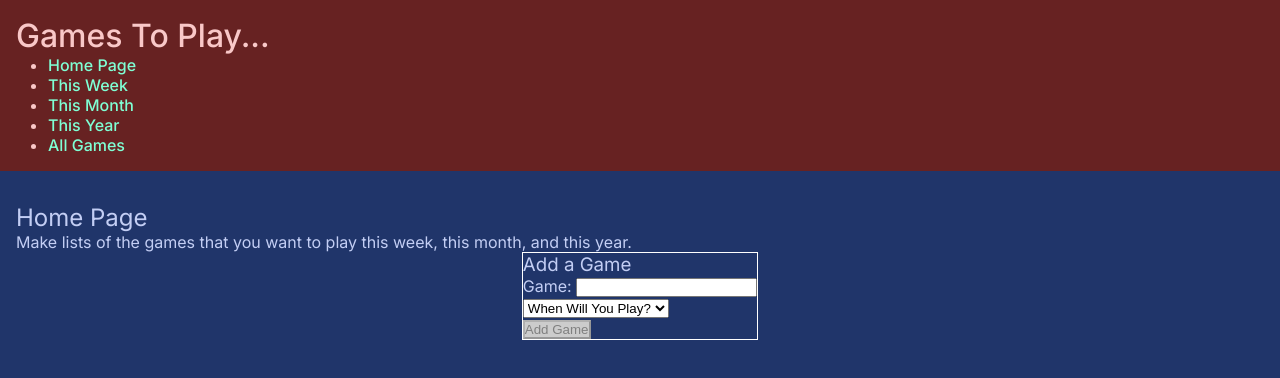
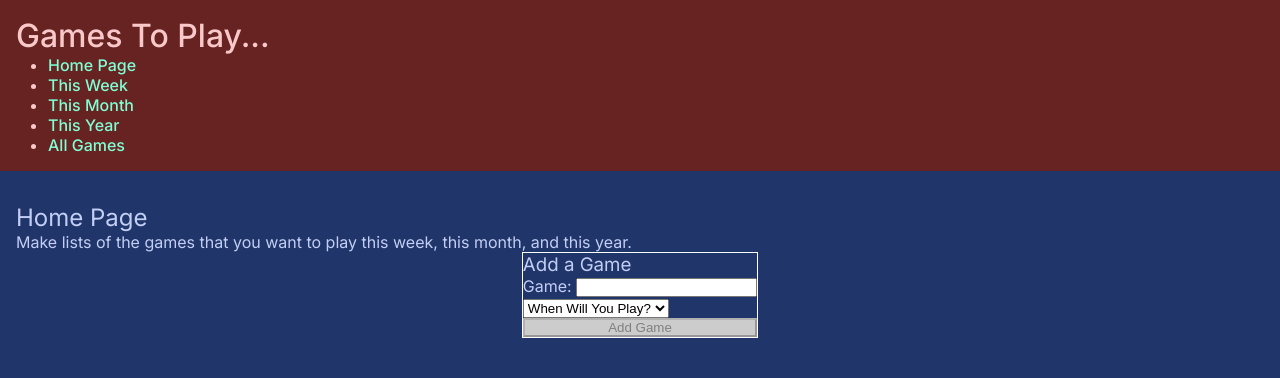
Before and after one commit to franco-ortega/to-do-games, a Next.js app: page / in a window 1280 px wide. Shown: the top 378 px of the page. Built offline with nearby package versions, Linux system fonts and the light colour scheme.

Commit message:
remove p tags from AddGame and create column layout with flex

```diff
--- a/components/addGame/AddGame.module.scss
+++ b/components/addGame/AddGame.module.scss
@@ -4,6 +4,9 @@
 
   margin: auto;
 
+  display: flex;
+  flex-direction: column;
+
   h3 {
     font-weight: 400;
   }
--- a/components/addGame/AddGame.tsx
+++ b/components/addGame/AddGame.tsx
@@ -30,7 +30,6 @@ export default function AddGame() {
   return (
     <form className={styles.AddGame} onSubmit={addGame}>
       <h3>Add a Game</h3>
-      <p>
       <label htmlFor='add-game'>
         Game:{' '}
         <input
@@ -40,8 +39,6 @@ export default function AddGame() {
           onChange={(e) => setGame(e.target.value)}
         />
       </label>
-      </p>
-      <p>
       <label htmlFor='time-span-options'>
         <select
           id='time-span-options'
@@ -56,7 +53,6 @@ export default function AddGame() {
           <option value={timeSpan.year}>This Year</option>
         </select>
       </label>
-      </p>
       <button disabled={!game || !timeSpanOption}>Add Game</button>
     </form>
   );
```
Lines whose indentation alone changed are shown as unchanged.
